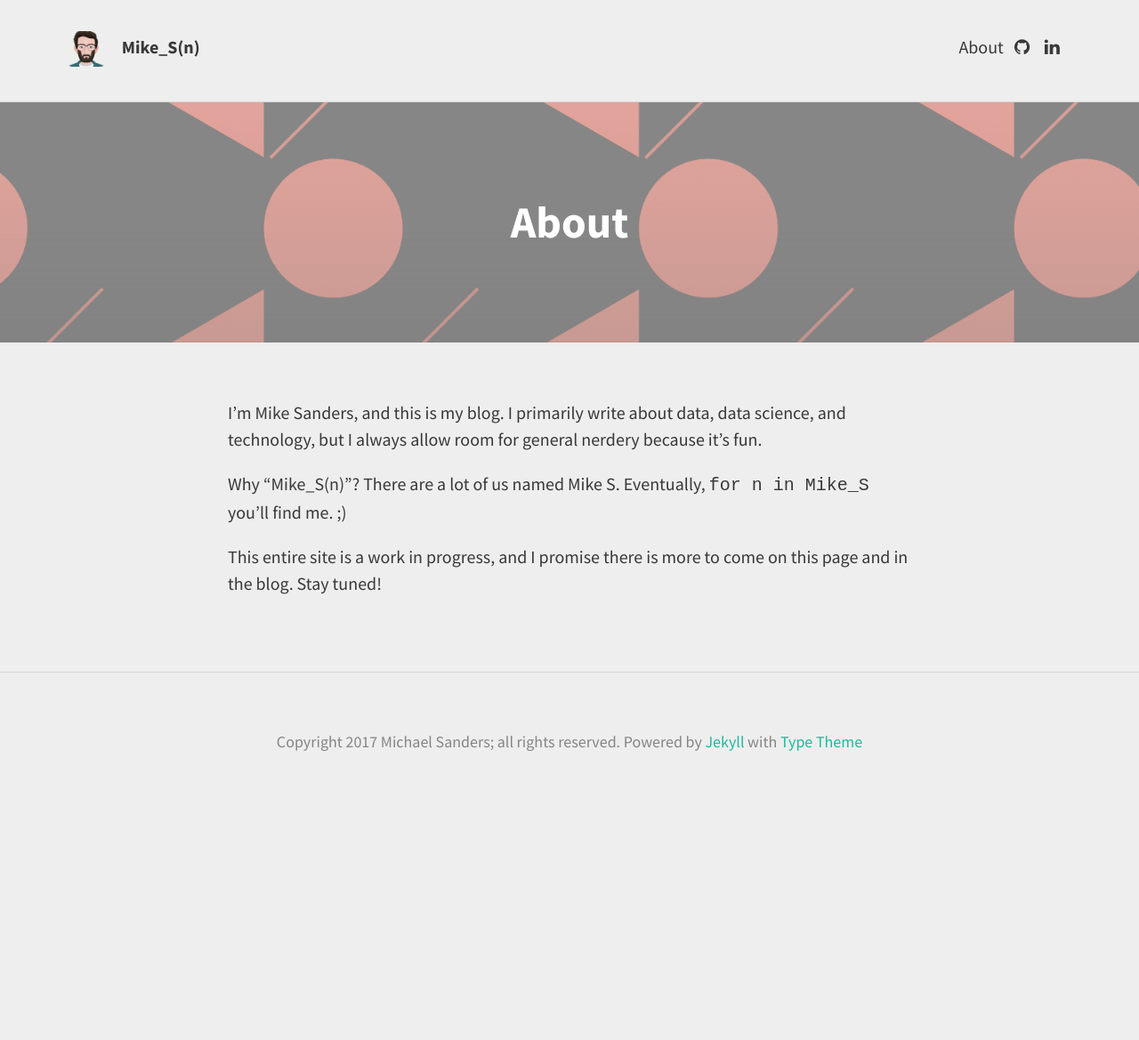
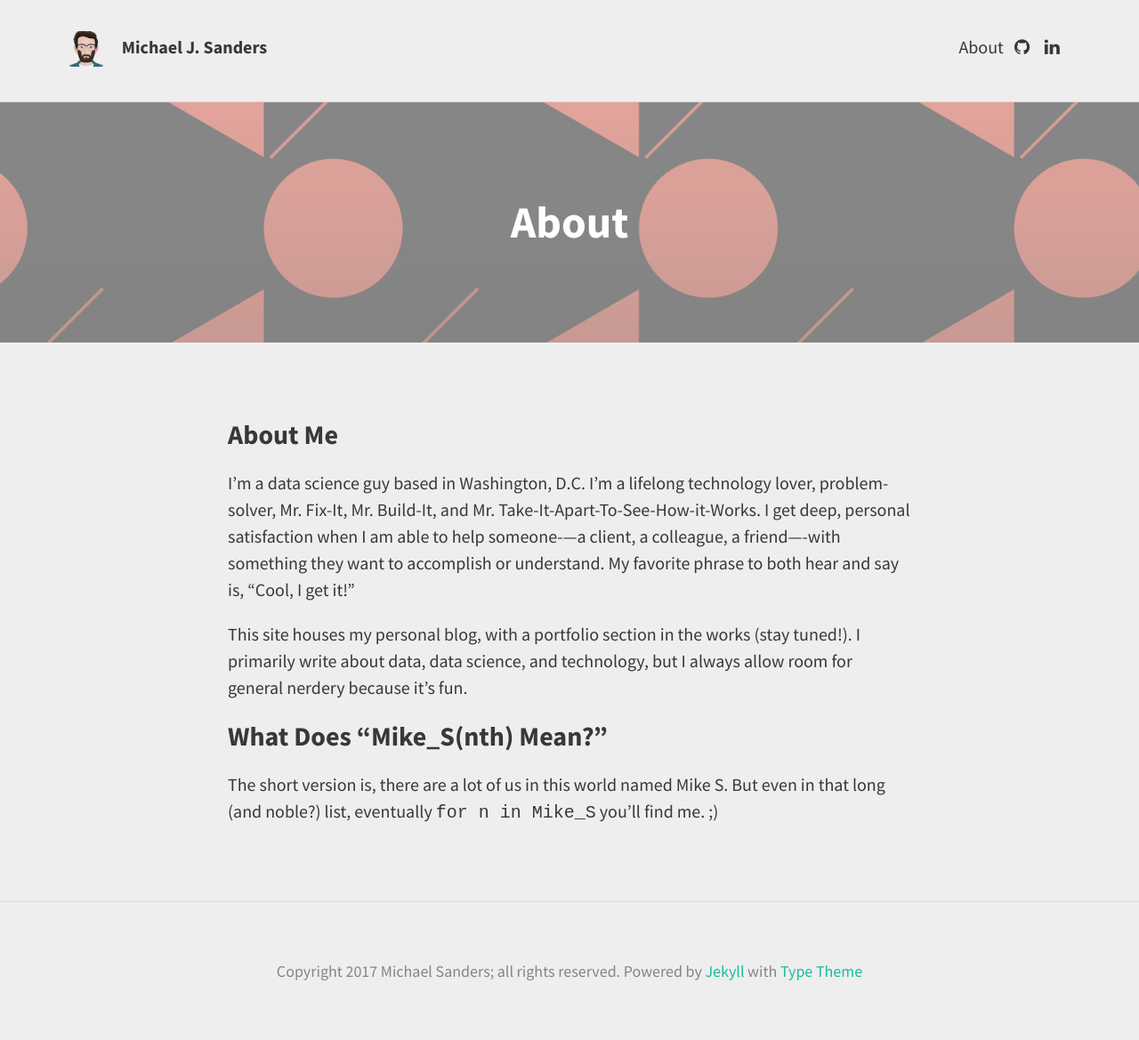
Before and after one commit to MikeS-nth/MikeS-nth.github.io, a Jekyll site: the page built from about.md, in a window 1280 px wide. Shown: the whole page at 89% size. Built offline with Jekyll 4.4.1, drawn with Linux system fonts in a browser that asks for light colours; nearby versions of some CDN libraries; before the commit the page ends 911 px from its top, so only the background shows below that.

Commit message:
Revised about page

```diff
--- a/_config.yml
+++ b/_config.yml
@@ -5,14 +5,14 @@ url: "https://mikes-nth.github.io" # the base hostname & protocol for your site
 # THEME-SPECIFIC CONFIGURATION
 theme_settings:
   # Meta
-  title: Mike_S(n)
+  title: Michael J. Sanders
   avatar: avatar.png
   gravatar: # Email MD5 hash
   description: "Mike Sanders's personal website" # used by search engines
 
   # Header and footer text
   header_text: >
-     <p><p style="font-size:58px">michael j. sanders</p>
+     <p><p style="font-size:58px">Mike_S(n)</p>
 
   header_text_feature_image:
   footer_text: >
--- a/about.md
+++ b/about.md
@@ -5,8 +5,10 @@ permalink: /about/
 feature-img: "img/sample_feature_img_2.png"
 ---
 
-I'm Mike Sanders, and this is my blog.  I primarily write about data, data science, and technology, but I always allow room for general nerdery because it's fun.
+### About Me
+I'm a data science guy based in Washington, D.C.  I'm a lifelong technology lover, problem-solver, Mr. Fix-It, Mr. Build-It, and Mr. Take-It-Apart-To-See-How-it-Works. I get deep, personal satisfaction when I am able to help someone-—a client, a colleague, a friend—-with something they want to accomplish or understand.   My favorite phrase to both hear and say is, “Cool, I get it!”
 
-Why "Mike_S(n)"?  There are a lot of us named Mike S.  Eventually, `for n in Mike_S` you'll find me. ;)
+This site houses my personal blog, with a portfolio section in the works (stay tuned!). I primarily write about data, data science, and technology, but I always allow room for general nerdery because it's fun.
 
-This entire site is a work in progress, and I promise there is more to come on this page and in the blog.  Stay tuned!
+### What Does "Mike_S(nth) Mean?"
+The short version is, there are a lot of us in this world named Mike S.  But even in that long (and noble?) list, eventually `for n in Mike_S` you'll find me. ;)
```
